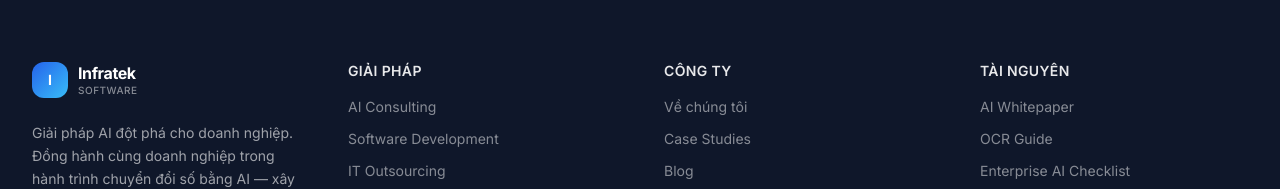
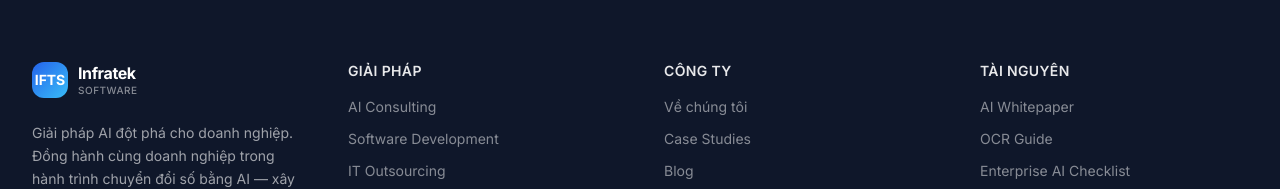
Before and after one commit to Spiiii/infratek-software, a Next.js app: page / in a window 1280 px wide. Shown: the part 11188-11377 px from the top of the page. Built offline with nearby package versions, Linux system fonts and the light colour scheme; no server answers.

Commit message:
thay đổi I thành IFTS trong footer

```diff
--- a/src/components/layout/footer.tsx
+++ b/src/components/layout/footer.tsx
@@ -14,7 +14,7 @@
           <div className="lg:col-span-1">
             <Link href="/" className="mb-6 flex items-center gap-2.5">
               <div className="flex h-9 w-9 items-center justify-center rounded-xl bg-gradient-primary">
-                <span className="text-sm font-bold text-white">I</span>
+                <span className="text-sm font-bold text-white">IFTS</span>
               </div>
               <div className="flex flex-col">
                 <span className="text-base font-bold tracking-tight">Infratek</span>
```
